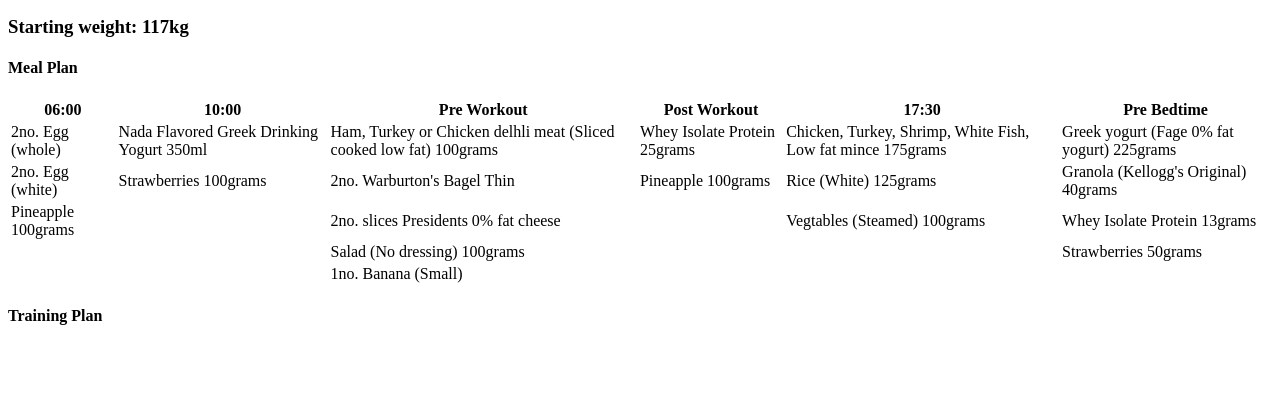
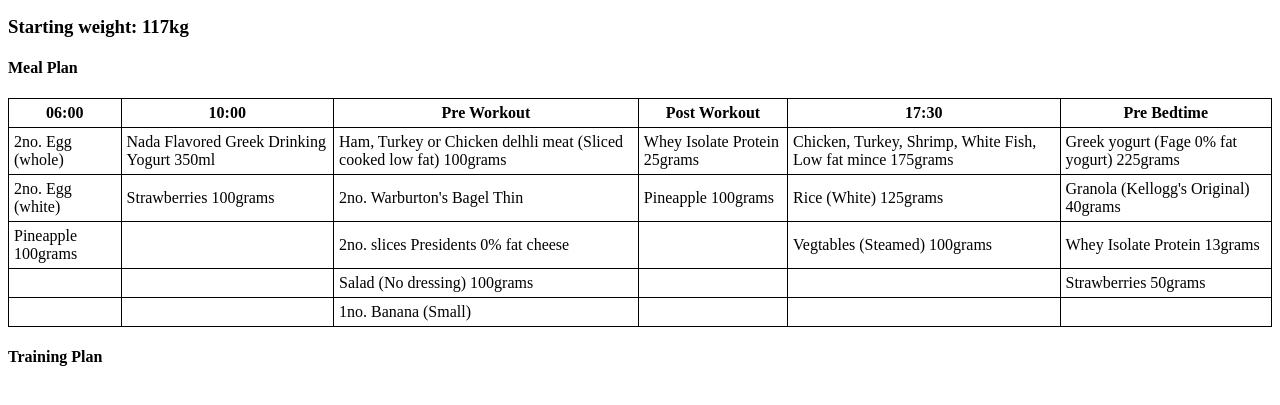
Before and after one commit to wayneomahony/wayneomahony.github.io, a plain HTML site: page index.html in a window 1280 px wide. Shown: the part 137-542 px from the top of the page. Drawn offline with Linux system fonts and the light colour scheme.

Commit message:
Added style to table

```diff
--- a/index.html
+++ b/index.html
@@ -2,6 +2,17 @@
 <html lang="en">
     <head>
         <title>Weight loss journey</title>
+        <style>
+            table {
+                border: 1px solid black;
+                border-collapse: collapse;
+            }
+
+            td, th {
+                border: 1px solid black;
+                padding: 5px;
+            }
+        </style>
     </head>
     <body>
         <h1>Back with FMPhysiques!</h1>
```
